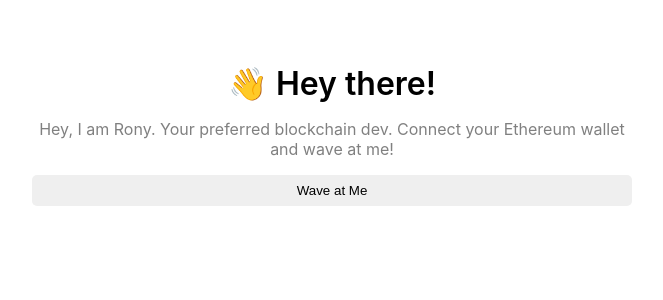
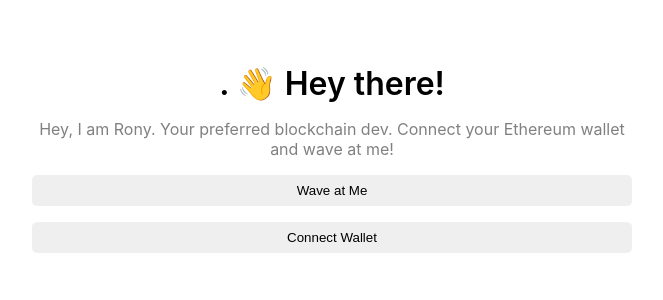
Before and after one commit to ronylucca/decentralized-messenger-portal, a React (Create React App) app: page / in a window 1280 px wide. Shown: the top 300 px of the page, without its empty margins (308-971 px from the left). Built offline with nearby package versions, Linux system fonts and the light colour scheme; the HTML template or start-up script is replaced by a standard one.

Commit message:
Verify and connect wallet

```diff
--- a/src/App.js
+++ b/src/App.js
@@ -1,29 +1,94 @@
-import * as React from "react";
-import { ethers } from "ethers";
+import React, {useEffect, useState} from "react";
 import './App.css';
 
-export default function App() {
 
-  const wave = () => {
+const App = () => {
 
+  const [currentAccount, setCurrentAccount] = useState("");
+
+  const checkIfWalletIsConnected = async () => {
+    try {
+      const { ethereum } = window;
+
+      if (!ethereum) {
+        console.log("Make sure you have metamask!");
+        return;
+      } else {
+        console.log("We have the ethereum object", ethereum);
+      }
+
+      /*
+      * Check if we're authorized to access the user's wallet
+      */
+      const accounts = await ethereum.request({ method: "eth_accounts" });
+
+      if (accounts.length !== 0) {
+        const account = accounts[0];
+        console.log("Found an authorized account:", account);
+        setCurrentAccount(account)
+      } else {
+        console.log("No authorized account found")
+      }
+    } catch (error) {
+      console.log(error);
+    }
   }
+
+  /**
+  * ConnectWallet
+  */
+   const connectWallet = async () => {
+    try {
+      const { ethereum } = window;
+
+      if (!ethereum) {
+        alert("Get MetaMask!");
+        return;
+      }
+
+      const accounts = await ethereum.request({ method: "eth_requestAccounts" });
+
+      console.log("Connected", accounts[0]);
+      setCurrentAccount(accounts[0]);
+    } catch (error) {
+      console.log(error)
+    }
+  }
+
+
+    /*
+    * This runs our function when the page loads.
+    */
+    useEffect(() => {
+      checkIfWalletIsConnected();
+    }, [])
 
   return (
     <div className="mainContainer">
 
       <div className="dataContainer">
+
         <div className="header">
-        👋 Hey there!
+         . 👋 Hey there!
         </div>
 
         <div className="bio">
         Hey, I am Rony. Your preferred blockchain dev. Connect your Ethereum wallet and wave at me!
         </div>
 
-        <button className="waveButton" onClick={wave}>
+        <button className="waveButton" onClick={null}>
           Wave at Me
         </button>
+        {/*
+        * If not cnnected render this Btn
+        */}
+        {!currentAccount && (
+          <button className="waveButton" onClick={connectWallet}>
+            Connect Wallet
+          </button>
+        )}
       </div>
     </div>
   );
-}
+};
+export default App;
--- /dev/null
+++ b/src/constants.js
@@ -0,0 +1 @@
+const contract = "0xBAe4a9eCe49F5dD1Cd428a0cE68DD9f8F2eb93AB";
```
